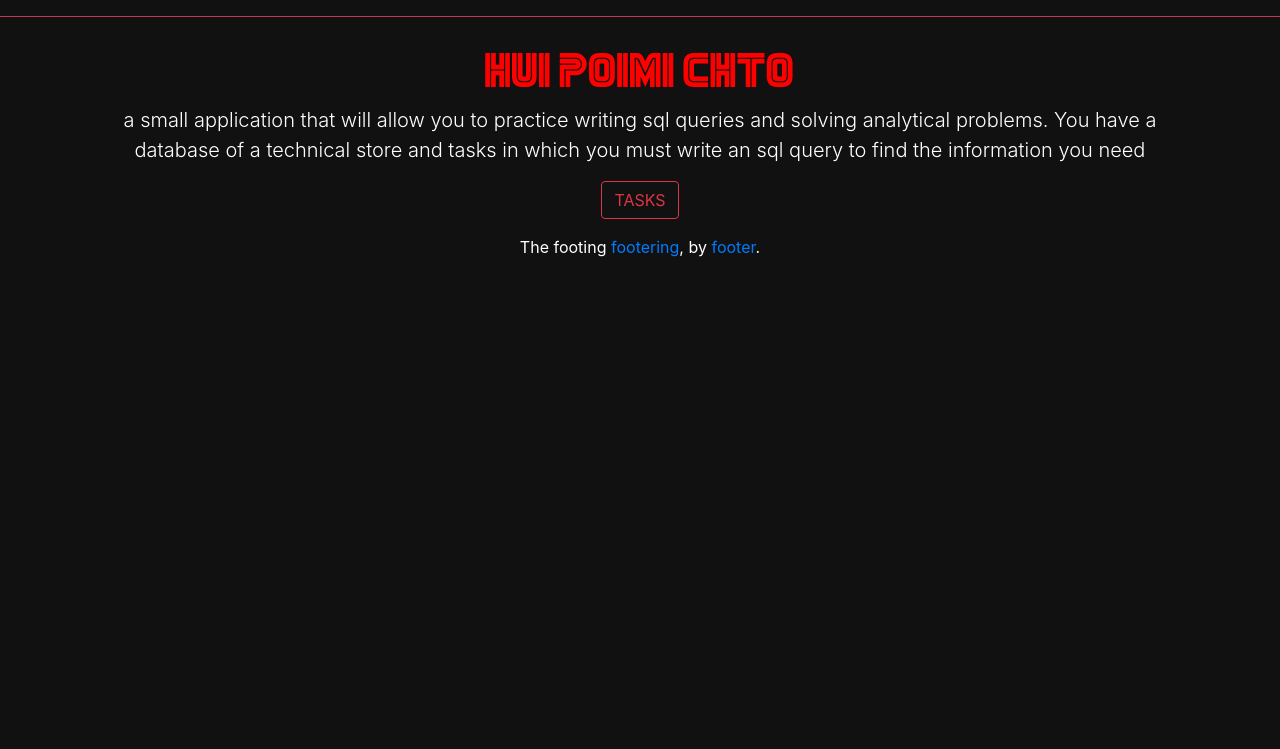
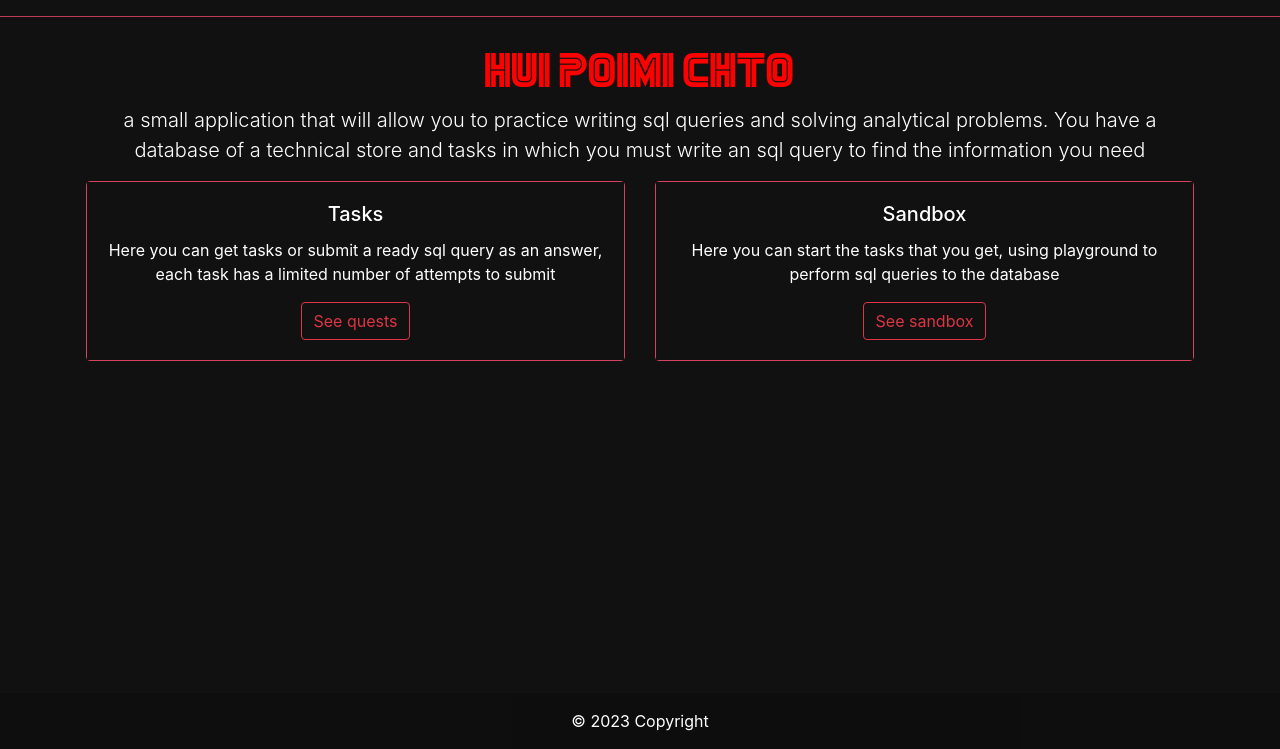
Before and after one commit to cotsom/analytic-bd-task, a Flask app: page / in a window 1280 px wide. Shown: the part 51-800 px from the top of the page. Run offline with Flask 3, Linux system fonts and the light colour scheme; some libraries are stand-ins or nearby versions.

Commit message:
add upd main page

```diff
--- a/web/templates/base.html
+++ b/web/templates/base.html
@@ -52,6 +52,12 @@
     <div class="content">
         {% block content %} {% endblock %}
     </div>
+    <footer class="fixed-bottom text-center text-white">
+        <div class="text-center p-3" style="background-color: rgba(0, 0, 0, 0.2);">
+          © 2023 Copyright
+          <a class="text-white" href=""></a>
+        </div>
+    </footer>
     <script src="https://code.jquery.com/jquery-3.3.1.slim.min.js" integrity="sha384-q8i/X+965DzO0rT7abK41JStQIAqVgRVzpbzo5smXKp4YfRvH+8abtTE1Pi6jizo" crossorigin="anonymous"></script>
     <script src="https://cdn.jsdelivr.net/npm/popper.js@1.14.7/dist/umd/popper.min.js" integrity="sha384-UO2eT0CpHqdSJQ6hJty5KVphtPhzWj9WO1clHTMGa3JDZwrnQq4sF86dIHNDz0W1" crossorigin="anonymous"></script>
     <script src="https://cdn.jsdelivr.net/npm/bootstrap@4.3.1/dist/js/bootstrap.min.js" integrity="sha384-JjSmVgyd0p3pXB1rRibZUAYoIIy6OrQ6VrjIEaFf/nJGzIxFDsf4x0xIM+B07jRM" crossorigin="anonymous"></script>
--- a/web/templates/index.html
+++ b/web/templates/index.html
@@ -7,15 +7,27 @@
     <main role="main" class="inner cover">
       <h1 class="cover-heading">HUI POIMI CHTO</h1>
       <p class="lead">a small application that will allow you to practice writing sql queries and solving analytical problems. You have a database of a technical store and tasks in which you must write an sql query to find the information you need</p>
-      <p class="lead">
-        <a href="{{ url_for('main') }}" class="btn btn-outline-danger">TASKS</a>
-      </p>
+
+      <div class="row">
+        <div class="col-sm-6">
+          <div class="card">
+            <div class="card-body">
+              <h5 class="card-title">Tasks</h5>
+              <p class="card-text">Here you can get tasks or submit a ready sql query as an answer, each task has a limited number of attempts to submit</p>
+              <a href="#" class="btn btn-outline-danger">See quests</a>
+            </div>
+          </div>
+        </div>
+        <div class="col-sm-6">
+          <div class="card">
+            <div class="card-body">
+              <h5 class="card-title">Sandbox</h5>
+              <p class="card-text">Here you can start the tasks that you get, using playground to perform sql queries to the database</p>
+              <a href="#" class="btn btn-outline-danger">See sandbox</a>
+            </div>
+          </div>
+        </div>
+      </div>
     </main>
-
-    <footer class="mastfoot mt-auto">
-      <div class="inner">
-        <p>The footing <a href="#">footering</a>, by <a href="#">footer</a>.</p>
-      </div>
-    </footer>
 </div>
 {% endblock %}
```
